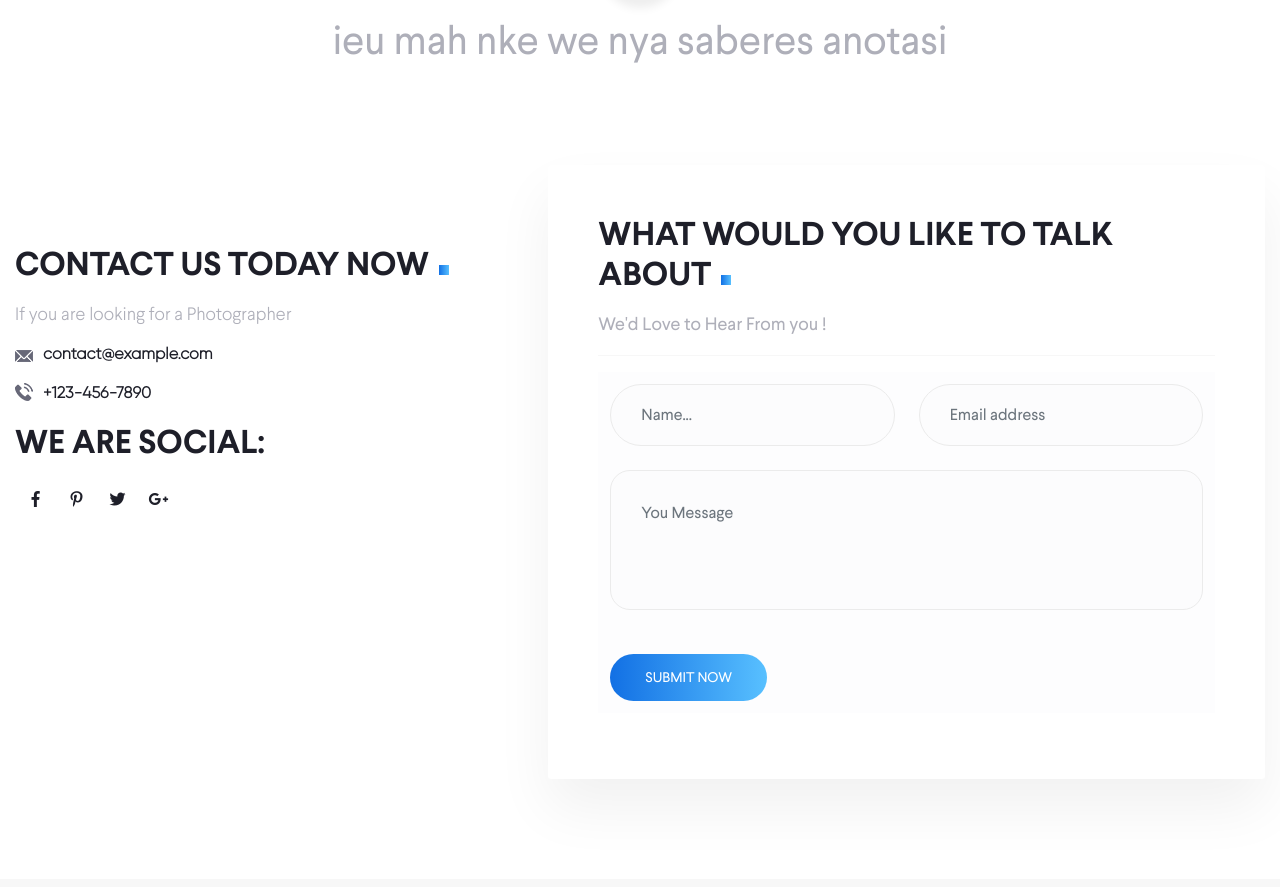
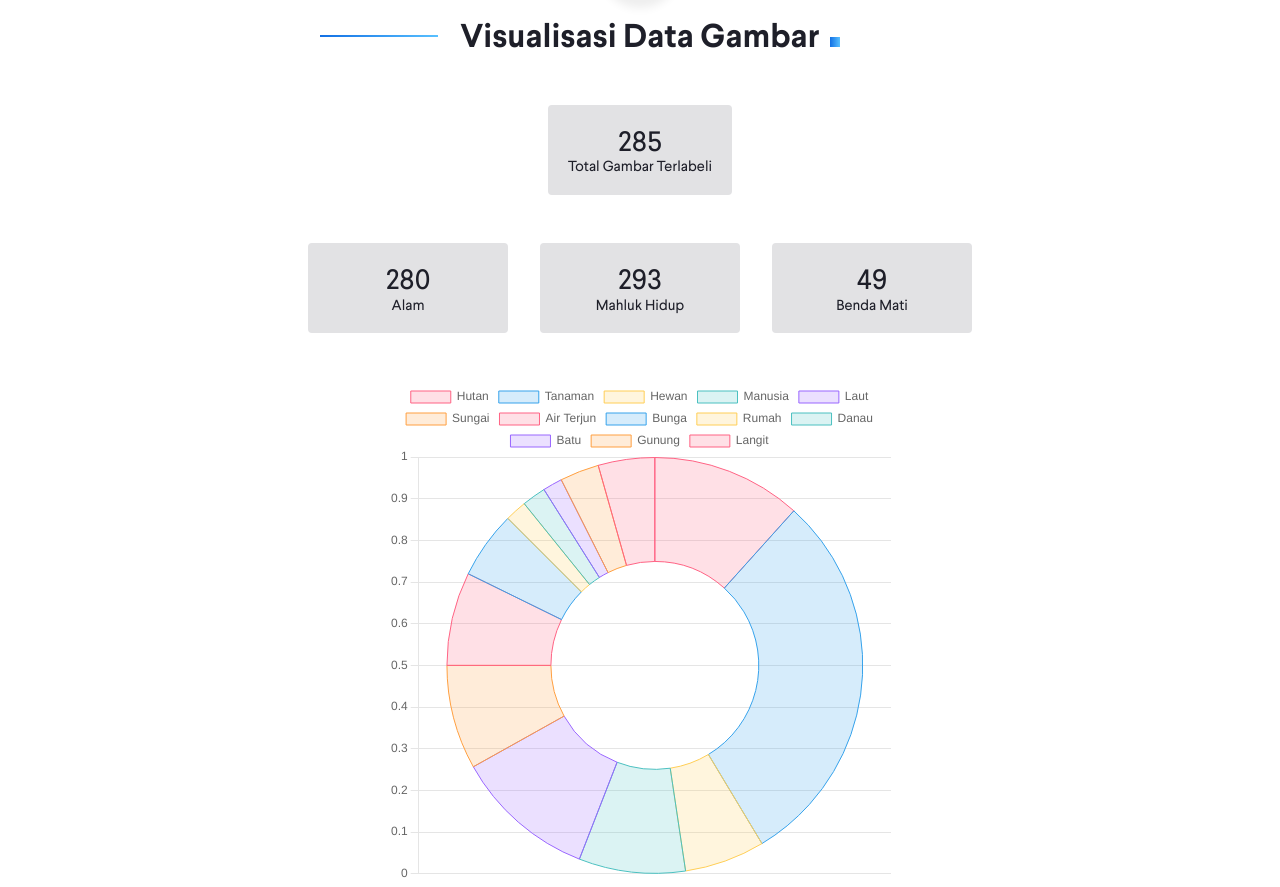
Before and after one commit to SolidBuddies/SolidBuddies, a plain HTML site: page Visualisasi.html in a window 1280 px wide. Shown: the part 871-1758 px from the top of the page. Drawn offline with nearby package versions, Linux system fonts and the light colour scheme.

Commit message:
edit visualisasi data

```diff
--- a/Visualisasi.html
+++ b/Visualisasi.html
@@ -88,7 +88,43 @@
         </div>
     </div>
 
-    <h1 align="center" >ieu mah nke we nya saberes anotasi</h1>
+    <div class="container">
+        <h2 align="center">Visualisasi Data Gambar</h2>
+            <div class="d-flex justify-content-center mt-5 text-white">
+                <div class="card mx-">
+                    <div class="card-body text-center" id="anjayani">
+
+                    </div>
+                </div>
+            </div>
+            <div class="d-flex justify-content-center mt-5 text-white">
+                <div style="width: 200px;" class="card mx-3">
+                  <div class="card-body text-center" id="pog">
+
+
+                  </div>
+                </div>
+                <div style="width: 200px;" class="card mx-3" >
+                  <div class="card-body text-center" id="picardia">
+
+
+                  </div>
+                </div>
+                <div style="width: 200px;" class="card mx-3" >
+                  <div class="card-body text-center" id="mike">
+
+
+                  </div>
+                </div>
+            </div>
+
+
+        <div class="row d-flex mt-5">
+            <div class="col-md-5 mx-auto">
+                <canvas id="myChart"></canvas>
+            </div>
+        </div>
+    </div>
 
     <footer class="container-fluid fh5co-footer">
         <div class="container" id="contact">
@@ -100,27 +136,20 @@
                     </p>
                     <p>
                         <span class="email"><img src="images/email.png"
-                                alt="email icon" /></span><b>contact@example.com</b>
+                                alt="email icon" /></span><b>fadhil.muhammad.tif420@polban.ac.id</b>
                     </p>
-                    <p>
-                        <span class="phone"><img src="images/phone.png" alt="phone icon" /></span><b>+123-456-7890</b>
-                    </p>
-                    <h3>We Are Social:</h3>
+                    <h3>Our GitHub:</h3>
                     <ul class="navbar-nav float-left social-links footer-social">
                         <li class="nav-item">
-                            <a class="nav-link" href="https://www.facebook.com/fh5co"><i class="fab fa-facebook-f"></i></a>
+                            <a class="nav-link d-flex p-0" href="https://github.com/SolidBuddies/SolidBuddies.github-io">
+                                <img style="width: 100%; height: 100%;" src="images/github-logo.png"></img>
+                                <p class="d-flex text-sm z-index-1 font-weight-bold align-items-center ml-1 text-dark github-text"  data-bs-toggle="tooltip" data-bs-placement="bottom" title="Pergi ke GitHub">GitHub</p>
+                            </a>
                         </li>
-                        <li class="nav-item"><a class="nav-link" href="#"><i class="fab fa-pinterest-p"></i></a>
-                        </li>
-                        <li class="nav-item"><a class="nav-link" href="https://twitter.com/fh5co"><i class="fab fa-twitter"></i></a>
-                        </li>
-                        <li class="nav-item"><a class="nav-link" href="#"><i class="fab fa-google-plus-g"></i></a>
-                        </li>
-
                     </ul>
                 </div>
 
-                <div class="col-lg-7">
+                <!-- <div class="col-lg-7">
                     <div class="form-box">
                         <h4>What would you like to talk about</h4>
                         <p>We'd Love to Hear From you !</p>
@@ -148,7 +177,7 @@
                             </tr>
                         </table>
                     </div>
-                </div>
+                </div> -->
 
 
             </div>
@@ -160,11 +189,14 @@
         </div>
     </div>
 
+    <script type="text/javascript" src="https://cdn.jsdelivr.net/npm/chart.js@3.4.1/dist/chart.min.js"></script>
     <script src="js/jquery.min.js"></script>
     <script src="js/bootstrap.min.js"></script>
     <script src="owl-carousel/owl.carousel.min.js"></script>
     <script src="js/isotope-docs.min.js?6"></script>
     <script src="js/main.js"></script>
+    <script type="text/javascript" src="js/visualisasi.js"></script>
+
 </body>
 
 </html>
--- a/css/style.css
+++ b/css/style.css
@@ -949,3 +949,14 @@ footer.fh5co-footer .social-links li a {
   border-radius: 20px;
 
 }
+.card-body p{
+  color: #1e1f29;
+}
+
+.card-body h3{
+  color: #1e1f29;
+}
+
+.card{
+  background:#e2e2e4;
+}
--- /dev/null
+++ b/js/visualisasi.js
@@ -0,0 +1,123 @@
+var xmlhttp = new XMLHttpRequest();
+var url = "result.json";
+xmlhttp.open("GET", url, true);
+xmlhttp.send();
+xmlhttp.onreadystatechange =function(){
+    if(this.readyState == 4 && this.status == 200){
+        var data = JSON.parse(this.responseText);
+        var choices = data.map(function(elem){
+            return elem.completions[0].result[0].value.choices;
+        });
+        var hutan = 0;
+        var tanaman = 0;
+        var hewan = 0;
+        var manusia = 0;
+        var laut = 0;
+        var sungai = 0;
+        var airterjun = 0;
+        var bunga = 0;
+        var taman = 0;
+        var rumah = 0;
+        var danau = 0;
+        var batu = 0;
+        var gunung = 0;
+        var langit = 0;
+        var count = 0;
+
+        var i;
+
+        // for(i = 0; i < 6 ; i++ ){
+        //     for(const property in choices){
+        //         if(choices[property] == "rumah"){
+        //             laut = laut + 1;
+        //         }
+        //     }
+        // }
+        choices.forEach(element => {
+            count++;
+            for(i = 0; i < 6; i++) {
+                if(element[i] == "hutan") hutan++;
+                if(element[i] == "tanaman") tanaman++;
+                if(element[i] == "hewan") hewan++;
+                if(element[i] == "manusia") manusia++;
+                if(element[i] == "laut") laut++;
+                if(element[i] == "sungai") sungai++;
+                if(element[i] == "airterjun") airterjun++;
+                if(element[i] == "bunga") bunga++;
+                if(element[i] == "taman") taman++;
+                if(element[i] == "rumah") rumah++;
+                if(element[i] == "danau") danau++;
+                if(element[i] == "batu") batu++;
+                if(element[i] == "gunung") gunung++;
+                if(element[i] == "langit") langit++;
+            }
+
+        });
+
+        var ctx = document.getElementById('myChart').getContext('2d');
+        var myChart = new Chart(ctx, {
+            type: 'doughnut',
+            data: {
+                labels: ['Hutan', 'Tanaman', 'Hewan', 'Manusia', 'Laut', 'Sungai', 'Air Terjun', 'Bunga', 'Rumah', 'Danau', 'Batu', 'Gunung', 'Langit'],
+                datasets: [{
+                    label: '# of Votes',
+                    data: [hutan, tanaman, hewan, manusia, laut, sungai, airterjun, bunga, rumah, danau, batu, gunung, langit],
+                    backgroundColor: [
+                        'rgba(255, 99, 132, 0.2)',
+                        'rgba(54, 162, 235, 0.2)',
+                        'rgba(255, 206, 86, 0.2)',
+                        'rgba(75, 192, 192, 0.2)',
+                        'rgba(153, 102, 255, 0.2)',
+                        'rgba(255, 159, 64, 0.2)'
+                    ],
+                    borderColor: [
+                        'rgba(255, 99, 132, 1)',
+                        'rgba(54, 162, 235, 1)',
+                        'rgba(255, 206, 86, 1)',
+                        'rgba(75, 192, 192, 1)',
+                        'rgba(153, 102, 255, 1)',
+                        'rgba(255, 159, 64, 1)'
+                    ],
+                    borderWidth: 1
+                }]
+            },
+            options: {
+                scales: {
+                    y: {
+                        beginAtZero: true
+                    }
+                }
+            }
+        });
+
+        const total = document.querySelector('#anjayani');
+        total.innerHTML=`
+        <h3>${count}</h3>
+        <p>Total Gambar Terlabeli</p>
+        `
+
+        var alams = hutan + laut + sungai + danau + langit + gunung + airterjun;
+        const alam = document.querySelector('#pog');
+        alam.innerHTML=`
+        <h3>${alams}</h3>
+        <p>Alam</p>
+        `
+
+        var hidup = manusia + hewan + bunga + tanaman;
+        const ningen = document.querySelector('#picardia');
+        ningen.innerHTML=`
+        <h3>${hidup}</h3>
+        <p>Mahluk Hidup</p>
+        `
+
+        var mati = batu + rumah + taman;
+        const died = document.querySelector('#mike');
+        died.innerHTML=`
+        <h3>${mati}</h3>
+        <p>Benda Mati</p>
+        `
+
+    }
+}
+// labels: ['Hutan', 'Tanaman', 'Hewan', 'Manusia', 'Laut', 'Sungai', 'Air Terjun', 'Bunga', 'Rumah', 'Danau', 'Batu', 'Gunung', 'Langit'],
+// data: [hutan, tanaman, hewan, manusia, laut, sungai, airterjun, bunga, rumah, danau, batu, gunung, langit],
```
Also changed, not shown: Anotasi.html (+17 -18 lines), index.html (+3 -6 lines).
